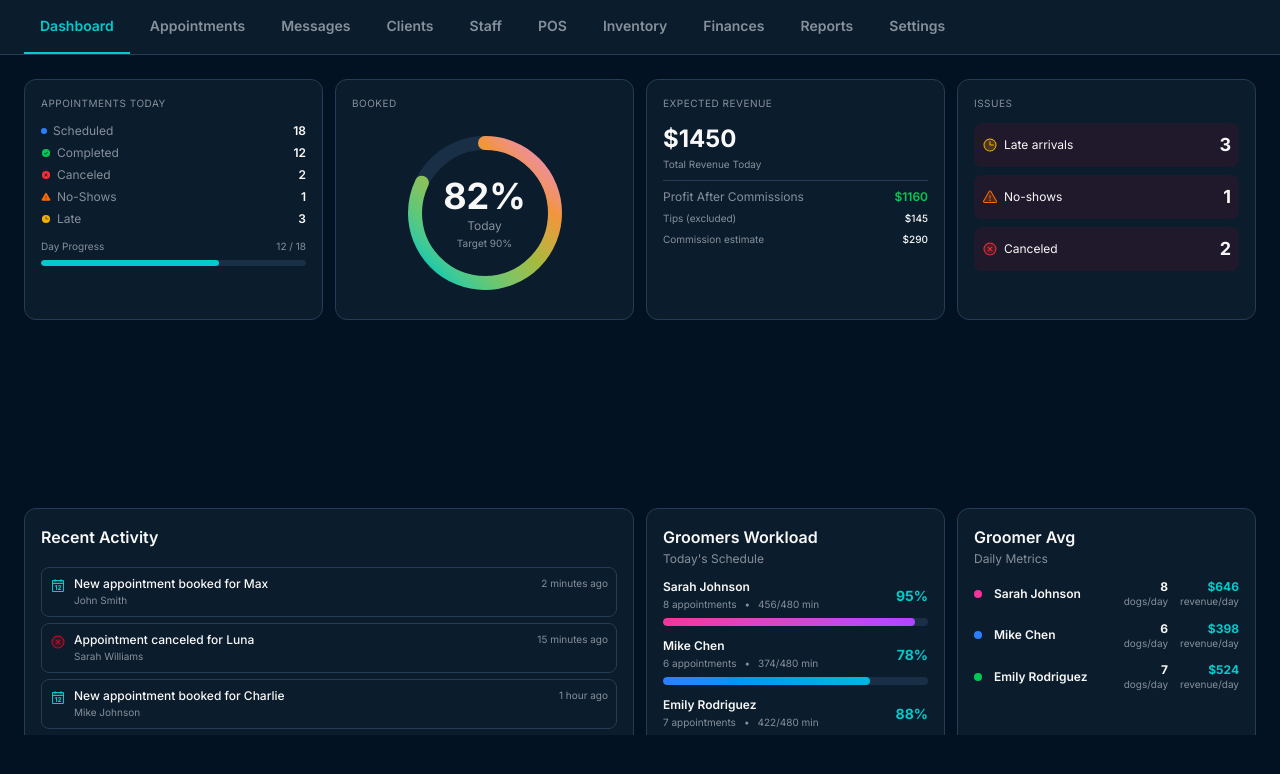
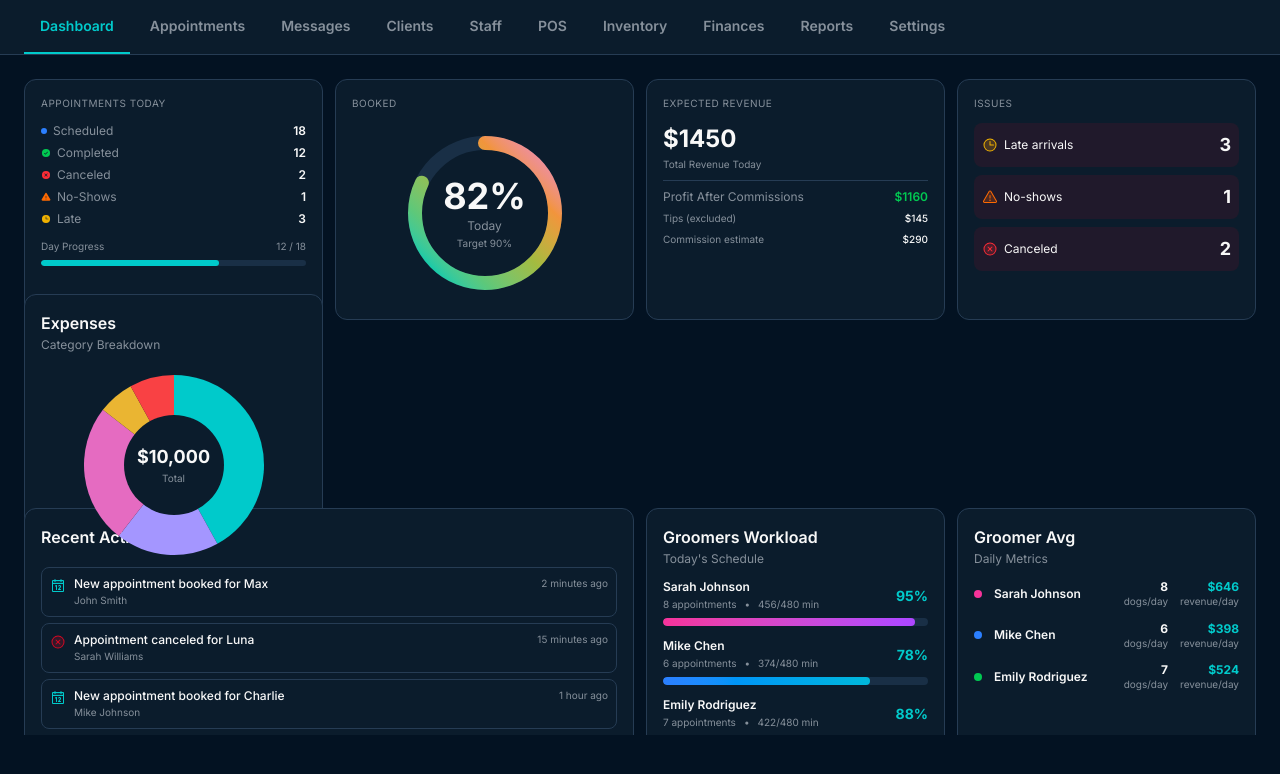
Before and after one commit to JimmysRanch/126, a React (Vite) app: page / in a window 1280 px wide. Shown: the top 774 px of the page. Built offline with nearby package versions, Linux system fonts and the light colour scheme.

Commit message:
Generated by Spark: Now i would like you to keep the 3 rows and add the “expenses” card back into the dashboard.

```diff
--- a/src/pages/Dashboard.tsx
+++ b/src/pages/Dashboard.tsx
@@ -200,8 +200,18 @@ export function Dashboard() {
         </div>
 
         <div className="min-h-0 grid grid-cols-1 sm:grid-cols-2 lg:grid-cols-4 gap-3">
-          <div className="lg:col-span-4">
-          </div>
+          <motion.div
+            initial={{ opacity: 0, y: 20 }}
+            animate={{ opacity: 1, y: 0 }}
+            transition={{ duration: 0.5, delay: 0.6 }}
+            className="lg:col-span-1 bg-card rounded-xl p-3 sm:p-4 border border-border"
+          >
+            <div className="mb-3">
+              <h2 className="text-sm sm:text-base font-semibold mb-0.5">Expenses</h2>
+              <p className="text-xs text-muted-foreground">Category Breakdown</p>
+            </div>
+            <ExpensesCard />
+          </motion.div>
         </div>
 
         <div className="min-h-0 grid grid-cols-1 lg:grid-cols-4 gap-3">
@@ -244,19 +254,6 @@ export function Dashboard() {
             </div>
             <GroomerAvgCard />
           </motion.div>
-
-          <motion.div
-            initial={{ opacity: 0, y: 20 }}
-            animate={{ opacity: 1, y: 0 }}
-            transition={{ duration: 0.5, delay: 1.3 }}
-            className="lg:col-span-1 bg-card rounded-xl p-3 sm:p-4 border border-border"
-          >
-            <div className="mb-3">
-              <h2 className="text-sm sm:text-base font-semibold mb-0.5">Expenses</h2>
-              <p className="text-xs text-muted-foreground">Category Breakdown</p>
-            </div>
-            <ExpensesCard />
-          </motion.div>
         </div>
 
       </div>
```
